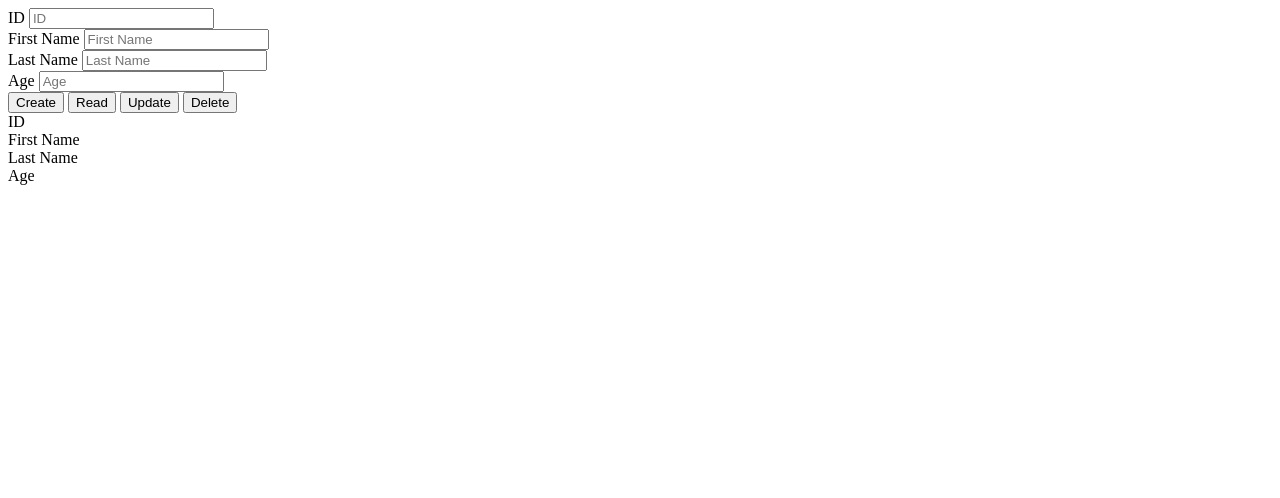
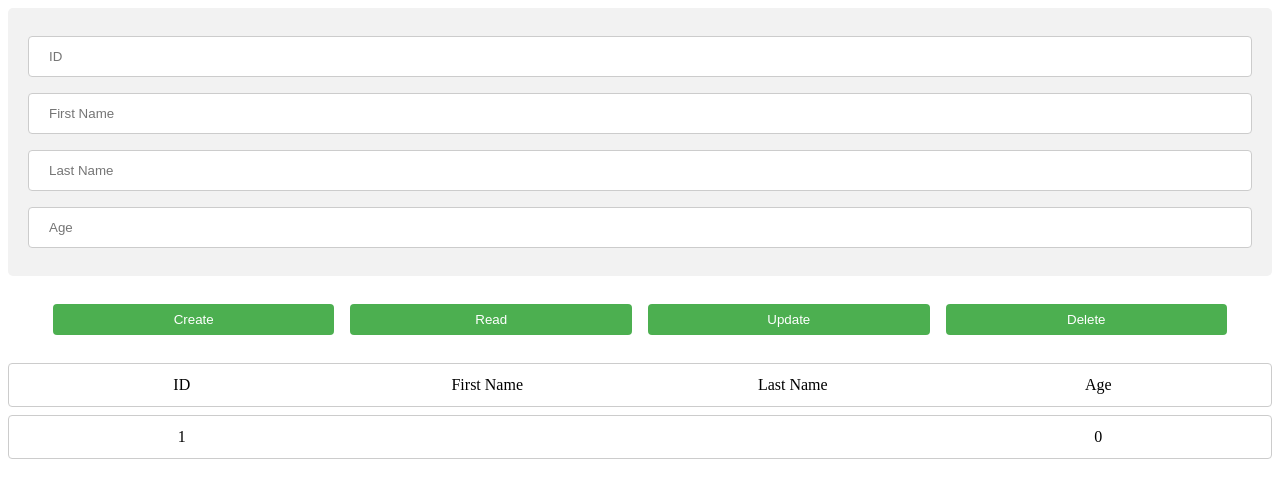
Before and after one commit to Kseniyakit/JS_practise, a plain HTML site: page Stud/src/CRUD/index.html in a window 1280 px wide. Both pictures are taken after a click on the button "Create". Drawn offline with Linux system fonts and the light colour scheme.

Commit message:
add crud and lection5

```diff
--- a/Stud/src/CRUD/index.html
+++ b/Stud/src/CRUD/index.html
@@ -1,37 +1,41 @@
 <!DOCTYPE html>
 <html lang="en">
+
 <head>
     <meta charset="UTF-8">
     <meta name="viewport" content="width=device-width, initial-scale=1.0">
+    <link rel="stylesheet" href="./styles.css">
     <title>Document</title>
 </head>
+
 <body>
-     <form autocomplete="off">
+    <div class="inputs">
         <div>
-    <label >ID</label>
-    <input type="text" name = "ID" placeholder="ID" id ="id" required>
+
+            <input type="text" placeholder="ID" id="id" required>
         </div>
         <div>
-    <label >First Name</label>
-    <input type="text" placeholder="First Name" name = "First Name" id ="firstName" required>
+
+            <input type="text" placeholder="First Name" id="firstName" required>
         </div>
         <div>
-    <label >Last Name</label>
-    <input type="text" placeholder="Last Name" name = "Last Name" id ="lastName" required>
+
+            <input type="text" placeholder="Last Name" id="lastName" required>
         </div>
         <div>
-    <label >Age</label>
-    <input type="text" placeholder="Age" name = "Age" id ="age" required>
+
+            <input type="text" placeholder="Age" id="age" required>
         </div>
-<div>
-    <input type="button" id ="create" value="Create">
-    <input type="button" id ="read" value="Read">
-    <input type="button" id ="update" value="Update">
-    <input type="button" id ="delete" value="Delete">
     </div>
-     </form>
+    <div class="buttons">
+        <input type="button" id="create" value="Create">
+        <input type="button" id="read" value="Read">
+        <input type="button" id="update" value="Update">
+        <input type="button" id="delete" value="Delete">
+    </div>
+
     <div class="table">
-        <div class="row">
+        <div class="row" id="table">
             <div>ID</div>
             <div>First Name</div>
             <div>Last Name</div>
@@ -40,4 +44,5 @@
     </div>
     <script src="./index.js"></script>
 </body>
+
 </html>
--- a/Stud/src/CRUD/index.js
+++ b/Stud/src/CRUD/index.js
@@ -0,0 +1,75 @@
+ let create = document.getElementById('create');
+ create.addEventListener('click', createList);
+
+ let count = 0;
+
+ function createList() {
+     let id = document.getElementById("id").value;
+     let firstName = document.getElementById("firstName").value;
+     let lastName = document.getElementById("lastName").value
+     let age = +document.getElementById("age").value;
+     let table = document.getElementsByClassName('table');
+     let div = document.createElement('div');
+     div.classList.add("row");
+     count += 1;
+     table[0].append(div);
+     table += div;
+     div.id += count;
+     let div1 = document.createElement('div');
+     div1.innerHTML = div.id;
+     let div2 = document.createElement('div');
+     div2.classList.add("fname" + div.id);
+     div2.innerHTML = firstName;
+     let div3 = document.createElement('div');
+     div3.classList.add("sname" + div.id);
+     div3.innerHTML = lastName;
+     let div4 = document.createElement('div');
+     div4.classList.add("age" + div.id);
+
+     if (typeof(age) !== 'number' || age === undefined || isNaN(age)) {
+         age === null;
+         alert('Age is not a number');
+     } else div4.innerHTML = age;
+
+     div.append(div1);
+     div.append(div2);
+     div.append(div3);
+     div.append(div4);
+
+ }
+
+ let del = document.getElementById('delete');
+ del.addEventListener('click', deleteEl);
+
+ function deleteEl() {
+     let id = document.getElementById("id").value;
+     if (confirm('Are you sure to delete this record ?')) {
+         let el = document.getElementById(id);
+         console.log(el);
+         el.remove();
+     }
+ }
+
+ let update = document.getElementById('update');
+ console.log(update);
+ update.addEventListener('click', updateEl);
+
+ function updateEl() {
+     let id = document.getElementById("id").value;
+
+     let el = document.getElementById(id);
+
+     console.log(el);
+     if (el) {
+         let fname = document.querySelector('.fname' + id);
+         let sname = document.querySelector('.sname' + id);
+         let ag = document.querySelector('.age' + id);
+         let firstName = document.getElementById("firstName").value;
+         let lastName = document.getElementById("lastName").value;
+         let age = document.getElementById("lastName").value;
+         fname.innerHTML = firstName;
+         sname.innerHTML = lastName;
+         ag.innerHTML = age;
+
+     }
+ }
--- /dev/null
+++ b/Stud/src/CRUD/styles.css
@@ -0,0 +1,57 @@
+* {
+    box-sizing: border-box;
+}
+
+.inputs {
+    border-radius: 5px;
+    background-color: #f2f2f2;
+    padding: 20px;
+}
+
+input[type=text],
+select {
+    width: 100%;
+    padding: 12px 20px;
+    margin: 8px 0;
+    display: inline-block;
+    border: 1px solid #ccc;
+    border-radius: 4px;
+    box-sizing: border-box;
+}
+
+input[type=button] {
+    width: 23%;
+    background-color: #4CAF50;
+    color: white;
+    display: flex;
+    justify-content: center;
+    margin: 8px 8px;
+    padding: 8px 0;
+    border: none;
+    border-radius: 4px;
+    cursor: pointer;
+}
+
+.buttons {
+    width: 100%;
+    margin: 8px 0;
+    padding: 12px 20px;
+    display: flex;
+    justify-content: center;
+}
+
+.row {
+    width: 100%;
+    padding: 12px 20px;
+    margin: 8px 0;
+    display: flex;
+    justify-content: space-around;
+    border: 1px solid #ccc;
+    border-radius: 4px;
+    box-sizing: border-box;
+}
+
+.row div {
+    width: 25%;
+    text-align: center;
+}
```
Also changed, not shown: Stud/src/CLASSWORK/lection5/index.js (added, +159 -0 lines). Lines whose indentation alone changed are shown as unchanged.
